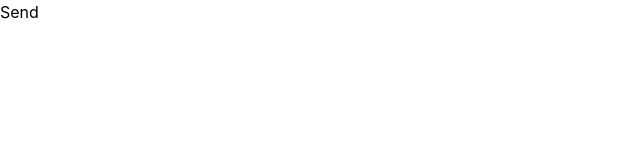
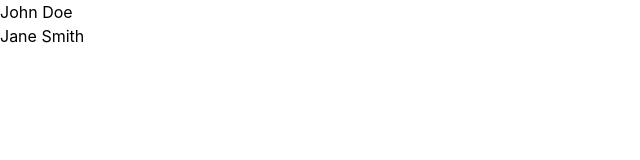
Before and after one commit to Tejraj0319/ReactJs_Rivision_By_RajeshPatil, a React (Vite) app: page / in a window 1280 px wide. Shown: the top 160 px of the page, without its empty margins (0-640 px from the left). Built offline with nearby package versions, Linux system fonts and the light colour scheme.

Commit message:
feat: implement ChildHoc and ParentHoc components; update App to use HOCs with user data

```diff
--- a/src/App.jsx
+++ b/src/App.jsx
@@ -14,12 +14,24 @@
 // import Child from "./props/Child";
 // import Parent from "./props/Parent";
 // import SearchAndFilter from "./praticalQuestions/Searchable & Filterable List/SearchAndFilter";
-// import ChildHoc from "./HOC/ChildHoc";
-// import ParentHoc from "./HOC/ParentHoc";
-import ParentCallback from "./callback/ParentCallback";
+import ChildHoc from "./HOC/ChildHoc";
+import ParentHoc from "./HOC/ParentHoc";
+// import ParentCallback from "./callback/ParentCallback";
 
 const App = () => {
-  // const HocFunc = ParentHoc(ChildHoc);
+  const HocFunc = ParentHoc(ChildHoc);
+
+  const user = [
+    {
+      id: 1,
+      name: "John Doe",
+    },
+    {
+      id: 2,
+      name: "Jane Smith",
+    },
+  ];
+
   return (
     <div>
       {/* <ControlledComponents/> */}
@@ -29,13 +41,13 @@ const App = () => {
       {/* <UseEffect/> */}
       {/* <UseRef/> */}
       {/* <UseContext/> */}
-      {/* <UseMemo/> */}
+      {/* <UseMemo /> */}
       {/* <UseCallback/> */}
       {/* <AppRoutes/> */}
       {/* <Grid/> */}
       {/* <ContextApi/> */}
-      {/* <HocFunc /> */}
-      <ParentCallback />
+      <HocFunc user={user} />
+      {/* <ParentCallback /> */}
     </div>
   );
 };
--- a/src/HOC/ChildHoc.jsx
+++ b/src/HOC/ChildHoc.jsx
@@ -1,7 +1,15 @@
 import React from "react";
 
-const ChildHoc = () => {
-  return <div>ChildHoc</div>;
+const ChildHoc = ({ user }) => {
+  return (
+    <div>
+      <ul>
+        {user.map((data) => (
+          <li key={data.id}>{data.name}</li>
+        ))}
+      </ul>
+    </div>
+  );
 };
 
 export default ChildHoc;
--- a/src/HOC/ParentHoc.jsx
+++ b/src/HOC/ParentHoc.jsx
@@ -2,10 +2,11 @@
 import React from "react";
 
 const ParentHoc = (Callbackfunction) => {
-  return function newFunc() {
+  // return new component
+  return function NewFunc(props) {
     return (
       <div>
-        <Callbackfunction />
+        <Callbackfunction {...props} />
       </div>
     );
   };
--- a/src/Hooks/UseMemo.jsx
+++ b/src/Hooks/UseMemo.jsx
@@ -18,6 +18,9 @@ const UseMemo = () => {
       <h2>{text}</h2>
       <h2>{triple}</h2>
 
+      <button onClick={() => setCount(count + 1)}>Increment</button>
+      <br />
+      <br />
       <input
         type="text"
         placeholder="Enter Text..."
@@ -26,7 +29,6 @@ const UseMemo = () => {
           setText(e.target.value);
         }}
       />
-      <button onClick={() => setCount(count + 1)}>Increment</button>
     </div>
   );
 };
```
